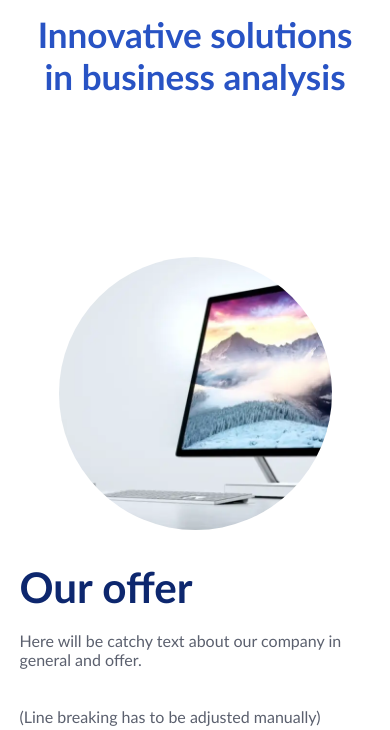
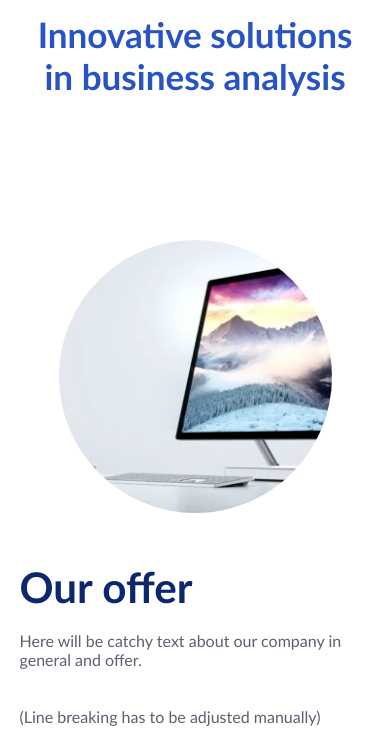
Before and after one commit to cynka02/cynka02.github.io, a PHP site: page / in a window 390 px wide. Shown: the part 502-1232 px from the top of the page. Run offline with PHP 8.4, Linux system fonts and the light colour scheme; some libraries are stand-ins or nearby versions.

Commit message:
Add files via upload

```diff
--- a/scripts.js
+++ b/scripts.js
@@ -48,7 +48,7 @@ function load(){
 }
 
 $(window).scroll(function() {
-    if ($(this).scrollTop() >= 700) {
+    if ($(this).scrollTop() >= 700 && navigator.userAgentData.mobile) {
         $('#return_to_top').fadeIn(200);
     } else {
         $('#return_to_top').fadeOut(200);
--- a/styles.css
+++ b/styles.css
@@ -490,8 +490,7 @@ body
         font-size: 1.7vh;
         line-height: 4vh;
     }
-    #info1_image, #info2_image, #info3_image
-    {
+    #info1_image, #info2_image, #info3_image{
         width: 70vw;
         height: 70vw;
         margin-left: 10vw;
@@ -499,6 +498,9 @@ body
         margin-right: 0;
         border-radius: 400vh;
         margin-top: -64vh;
+    }
+    #info1_image{
+        margin-top: -66vh;
     }
     #info3_image{
         margin-top: -60vh;
```
